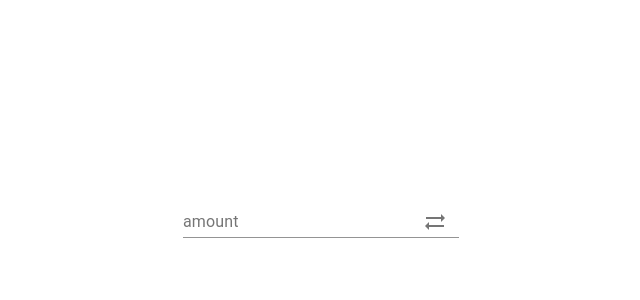
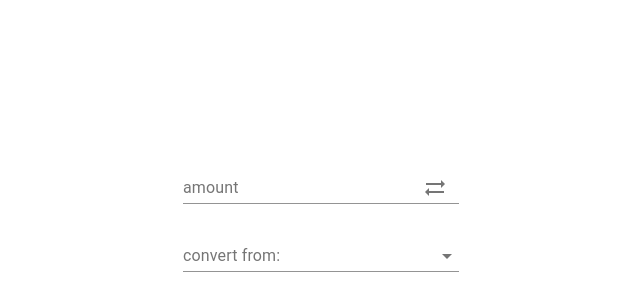
Before and after one commit to AnatDean/currency_converter, a React (Create React App) app: page / in a window 1280 px wide. Shown: the part 186-486 px from the top of the page, without its empty margins (319-959 px from the left). Built offline with nearby package versions, Linux system fonts and the light colour scheme.

Commit message:
create simple dropdown with mock data

```diff
--- a/src/App.js
+++ b/src/App.js
@@ -1,3 +1,4 @@
+import DropDown from "./components/DropDown";
 import TextInput from "./components/Input/";
 import "./styles/global.scss";
 
@@ -6,6 +7,11 @@ function App() {
     <div className="App">
       <form>
         <TextInput id="converter__amount" label="amount" />
+        <DropDown
+          onChange={() => {}}
+          id="converter__currency--from"
+          label="convert from"
+        />
       </form>
     </div>
   );
--- /dev/null
+++ b/src/components/DropDown/index.jsx
@@ -0,0 +1,52 @@
+import React, { useState } from "react";
+import { Select, FormControl, InputLabel, MenuItem } from "@material-ui/core";
+import PropTypes from "prop-types";
+
+const DropDown = ({ label, onChange }) => {
+  const [selected, setSelected] = useState("");
+  const GBP = {
+    initial: "GBP",
+    fullName: "British Pound Sterling",
+  };
+  const EUR = {
+    initial: "EUR",
+    fullName: "Euro",
+  };
+  const USD = {
+    initial: "USD",
+    fullName: "American Dollars",
+  };
+  const style = {
+    textAlign: "start",
+  };
+  const countries = [GBP, EUR, USD];
+
+  return (
+    <FormControl>
+      <InputLabel id={label}>{label}:</InputLabel>
+      <Select
+        autoWidth
+        id={label}
+        onChange={({ target }) => setSelected(target.value)}
+      >
+        {countries.map(({ initial, fullName }) => (
+          <MenuItem
+            key={initial}
+            style={style}
+            selected={selected === initial}
+            value={initial}
+          >
+            {initial}/ {fullName}
+          </MenuItem>
+        ))}
+      </Select>
+    </FormControl>
+  );
+};
+
+DropDown.propTypes = {
+  label: PropTypes.string.isRequired,
+  onChange: PropTypes.func.isRequired,
+};
+
+export default DropDown;
--- a/src/styles/global.scss
+++ b/src/styles/global.scss
@@ -6,4 +6,11 @@
   display: flex;
   align-items: center;
   justify-content: center;
+  form {
+    display: flex;
+    flex-direction: column;
+    .MuiFormControl-root {
+      margin: 10px 0;
+    }
+  }
 }
```
